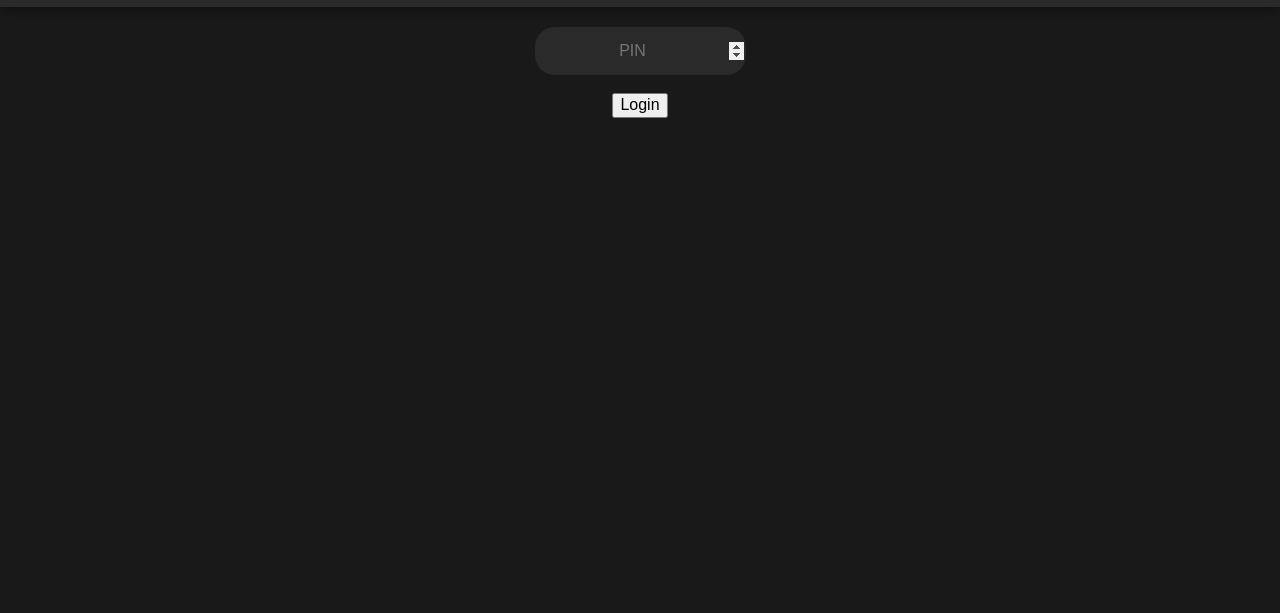
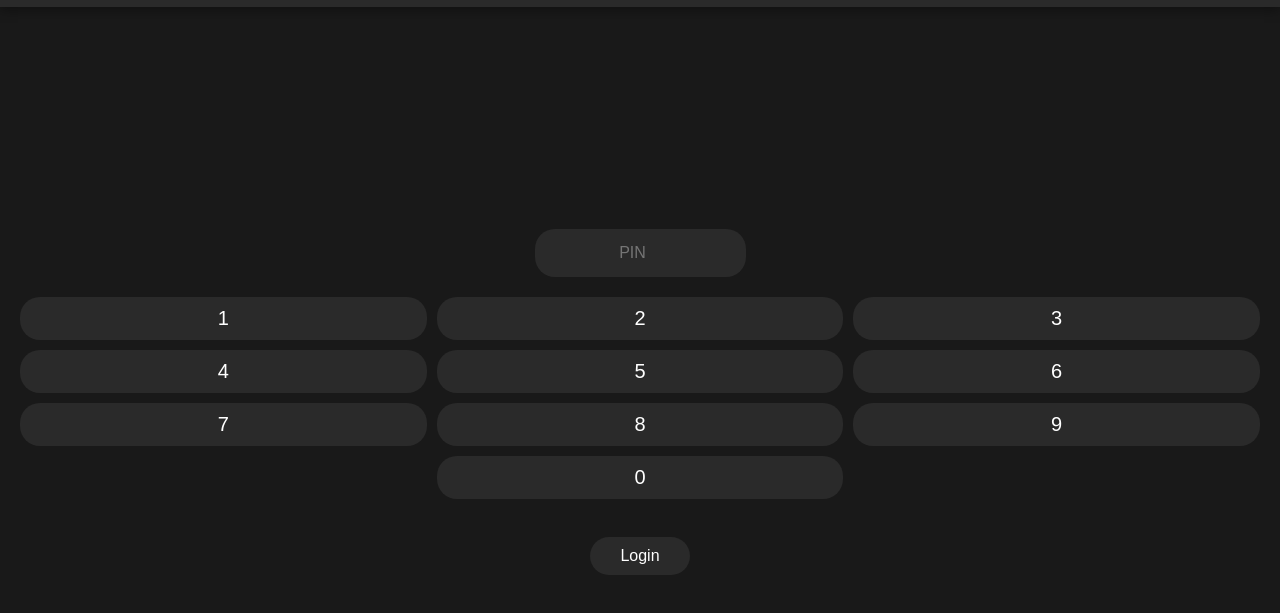
Before and after one commit to juliancruzsanchez/ford-controls, a website: page public/index.html in a window 1280 px wide. Shown: the part 63-676 px from the top of the page. Drawn offline with Linux system fonts and the light colour scheme.

Commit message:
Added better login page

```diff
--- a/public/css/custom.css
+++ b/public/css/custom.css
@@ -109,3 +109,11 @@ textarea {
   line-height: 1.15;
   margin: 0;
 }
+
+ .center-div {
+  display: flex;
+  flex-wrap: wrap;
+  text-align: center;
+  align-items: center;
+  justify-content: center;
+}
--- a/public/css/login.css
+++ b/public/css/login.css
@@ -1,3 +1,34 @@
+.login-wrapper {
+    height: calc(100vh - 50px);
+ }
+
 .login {
     text-align: center;
+    width: 100vw;
 }
+
+.login button {
+    background-color: color(srgb 0.1647 0.1647 0.1647);
+    border-radius: 30px;
+    padding: 10px 30px;
+    color: white;
+    border: none;
+}
+
+.inputbox {
+    display: grid;
+    grid-template-columns: 1fr 1fr 1fr;
+    grid-gap: 10px;
+    padding: 20px;
+}
+
+.inputbox div {
+    padding: 10px;
+    background-color: color(srgb 0.1647 0.1647 0.1647);
+    border-radius: 20px;
+    font-size: 20px;
+}
+
+.inputbox div.hidden {
+    background-color: #00000000;
+}
--- a/public/index.html
+++ b/public/index.html
@@ -1,4 +1,5 @@
 <html lang="en">
+
 <head>
     <meta charset="UTF-8">
     <meta name="viewport" content="width=device-width, initial-scale=1.0">
@@ -6,28 +7,36 @@
     <link rel="stylesheet" href="./css/normalize.css">
     <link rel="stylesheet" href="./css/custom.css">
     <link rel="stylesheet" href="./css/login.css">
+    <script src="./js/login.js"></script>
 </head>
+
 <body>
-    <script>
-        const queryString = window.location.search;
-        const urlParams = new URLSearchParams(queryString);
-        if (urlParams.has('pin')) {
-            window.location.href = "/controls.html?pin=" + urlParams.get('pin')
-        }
-
-        function login() {
-            window.location.href = "/controls.html?pin=" + document.querySelector('input').value
-        }
-    </script>
     <div id="app">
         <header>
-          <img src="ford-logo.png" height="50" alt="Ford Logo">
+            <img src="ford-logo.png" height="50" alt="Ford Logo">
         </header>
-        <div class="login">
-            <input type="number" placeholder="PIN" autofocus pattern="[0-9]*">
-            <br><br>
-            <button onclick="login()">Login</button>
+        <div class="login-wrapper center-div">
+            <div class="login">
+                <input type="number" placeholder="PIN" pattern="[0-9]*">
+                <div class="inputbox">
+                    <div onclick="addNumber(1)">1</div>
+                    <div onclick="addNumber(2)">2</div>
+                    <div onclick="addNumber(3)">3</div>
+                    <div onclick="addNumber(4)">4</div>
+                    <div onclick="addNumber(5)">5</div>
+                    <div onclick="addNumber(6)">6</div>
+                    <div onclick="addNumber(7)">7</div>
+                    <div onclick="addNumber(8)">8</div>
+                    <div onclick="addNumber(9)">9</div>
+                    <div class="hidden"></div>
+                    <div onclick="addNumber(0)">0</div>
+                    <div class="hidden"></div>
+                </div>
+                <br>
+                <button onclick="login()">Login</button>
+            </div>
         </div>
     </div>
 </body>
+
 </html>
--- /dev/null
+++ b/public/js/login.js
@@ -0,0 +1,17 @@
+const queryString = window.location.search;
+const urlParams = new URLSearchParams(queryString);
+
+if (urlParams.has('pin')) {
+    window.location.href = "/controls.html?pin=" + urlParams.get('pin')
+}
+
+function login() {
+    window.location.href = "/controls.html?pin=" + document.querySelector('input').value
+}
+
+function addNumber(x) {
+    document.querySelector('input').value =  document.querySelector('input').value + x
+    if (document.querySelector('input').value.length == 4) {
+        login()
+    }
+}
```
Also changed, not shown: public/js/ccquery.js (added, +66 -0 lines).
